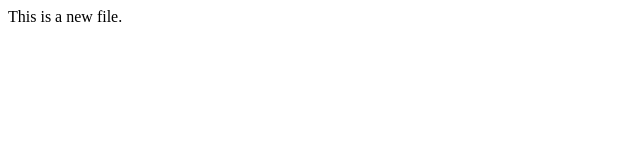
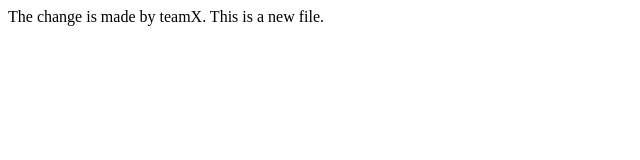
Before and after one commit to RajHawaldar24/NewHire, a plain HTML site: page dashboard.html in a window 1280 px wide. Shown: the whole page, without its empty margins (0-640 px from the left). Drawn offline with Linux system fonts and the light colour scheme.

Commit message:
Updated Dashboard.html

```diff
--- a/dashboard.html
+++ b/dashboard.html
@@ -1,3 +1,4 @@
 <html>
+The change is made by teamX.
 This is a new file.
 </html>
```
